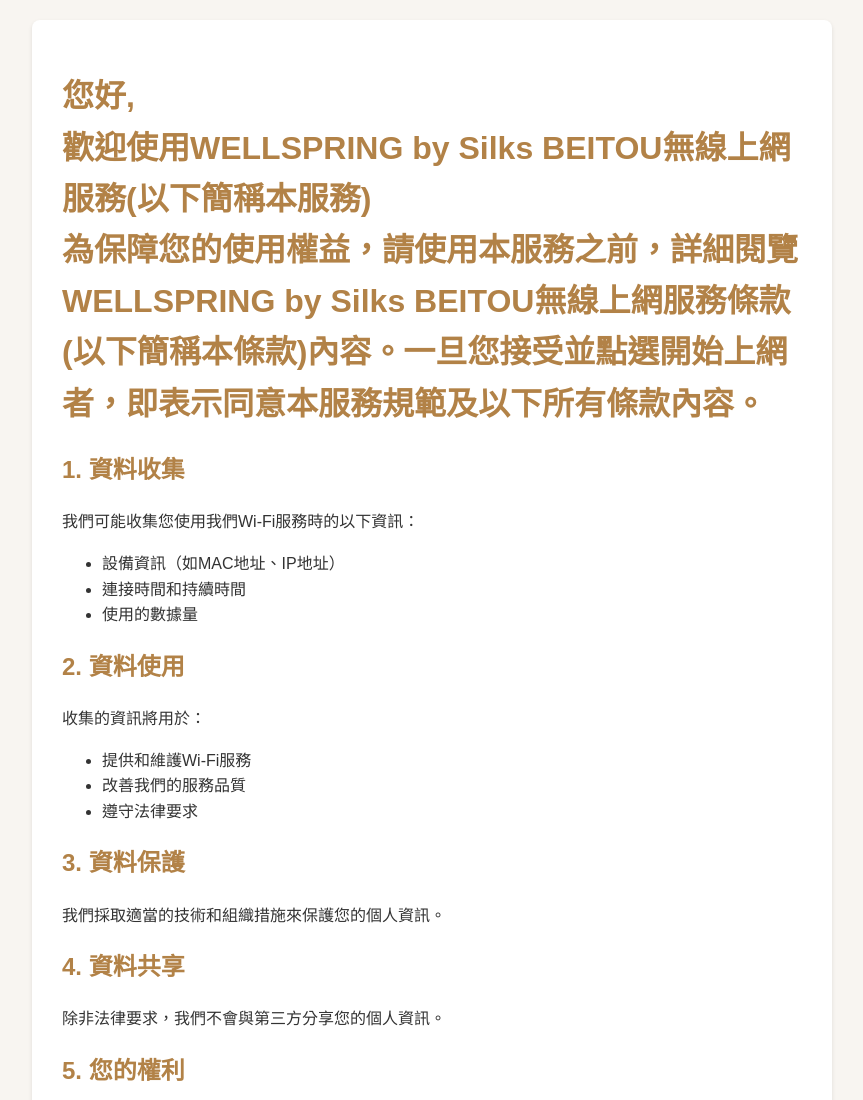
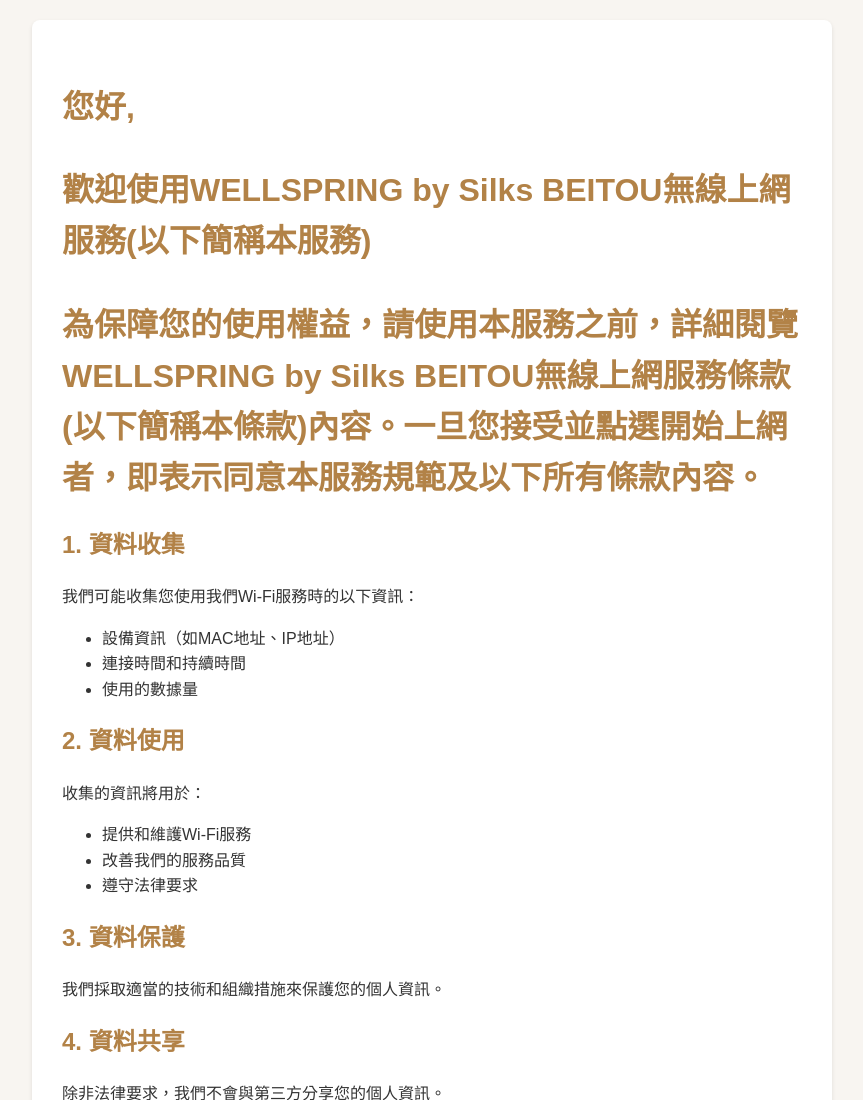
Before and after one commit to tperg-frank/tperg-frank, a plain HTML site: page index.html in a window 1280 px wide. Shown: the top 1100 px of the page, without its empty margins (208-1071 px from the left). Drawn offline with Linux system fonts and the light colour scheme.

Commit message:
Update index.html

```diff
--- a/index.html
+++ b/index.html
@@ -27,8 +27,8 @@
 </head>
 <body>
     <div class="container">
-        <h1>您好,<br>
-            歡迎使用WELLSPRING by Silks BEITOU無線上網服務(以下簡稱本服務)<br>
+        <h1><P>您好,</P>
+            <P>歡迎使用WELLSPRING by Silks BEITOU無線上網服務(以下簡稱本服務)</P>
         為保障您的使用權益，請使用本服務之前，詳細閱覽WELLSPRING by Silks BEITOU無線上網服務條款(以下簡稱本條款)內容。一旦您接受並點選開始上網者，即表示同意本服務規範及以下所有條款內容。</h1>
 
         <h2>1. 資料收集</h2>
```
